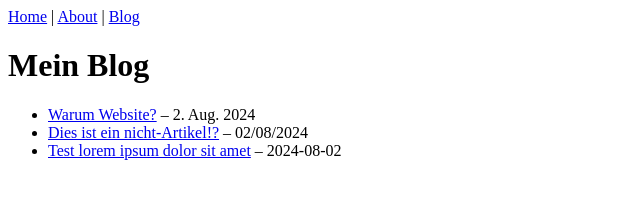
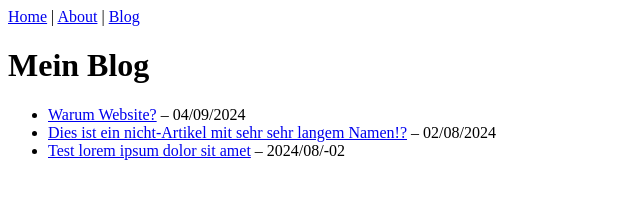
Before and after one commit to a-vad/a-vad.de, a plain HTML site: page blog.html in a window 1280 px wide. Shown: the whole page, without its empty margins (0-640 px from the left). Drawn offline with Linux system fonts and the light colour scheme.

Commit message:
test date format

```diff
--- a/blog.html
+++ b/blog.html
@@ -14,9 +14,9 @@
   </nav>
   <h1>Mein Blog</h1>
   <ul>
-    <li><a href="/warum-website.html">Warum Website?</a> – 2. Aug. 2024</li>
-    <li><a href="/warum-website.html">Dies ist ein nicht-Artikel!?</a> – 02/08/2024</li>
-    <li><a href="/warum-website.html">Test lorem ipsum dolor sit amet</a> – 2024-08-02</li>
+    <li><a href="/warum-website.html">Warum Website?</a> – 04/09/2024</li>
+    <li><a href="/warum-website.html">Dies ist ein nicht-Artikel mit sehr sehr langem Namen!?</a> – 02/08/2024</li>
+    <li><a href="/warum-website.html">Test lorem ipsum dolor sit amet</a> – 2024/08/-02</li>
   </ul>
 </body>
 </html>
```
